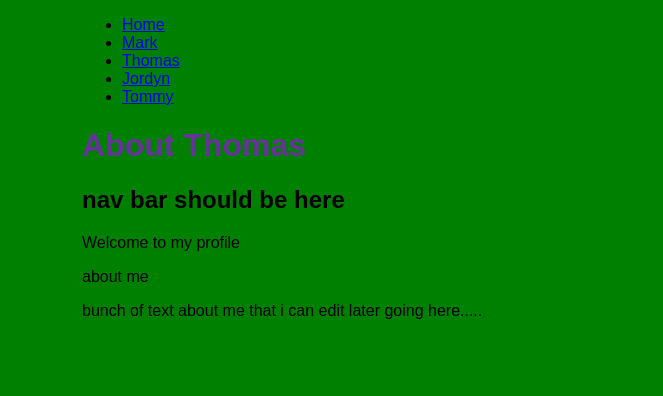
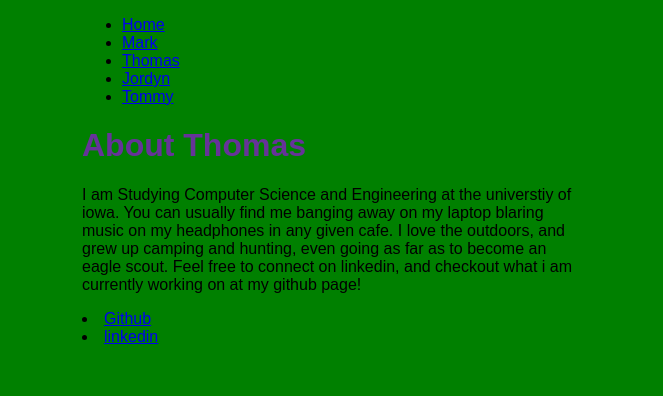
Before and after one commit to trbutler4/senior_design_lab3, a Gatsby site: page /thomas in a window 1280 px wide. Shown: the top 396 px of the page, without its empty margins (308-971 px from the left). Built offline with nearby package versions, Linux system fonts and the light colour scheme; Gatsby itself is replaced by a stand-in of ours.

Commit message:
updated my page

```diff
--- a/src/pages/thomas.js
+++ b/src/pages/thomas.js
@@ -3,6 +3,7 @@ import ImageSlider from '../components/ImageSlider';
 import { SliderData } from '../components/SliderData';
 import Layout from '../components/layout';
 import commentBox from 'commentbox.io'
+import { Link } from 'gatsby';
 
 // not sure what components are being us on home page
 // just designing page for now
@@ -11,13 +12,20 @@ const ThomasPage = () => {
         document.body.style.backgroundColor = "green",
         <Layout pageTitle="About Thomas">
             <div>
-                <h2>nav bar should be here</h2>
-                <p>Welcome to my profile </p>
                 <div>
-                    <p>about me</p>
-                    <p>bunch of text about me that i can edit later going here.....</p>
+                    <p>I am Studying Computer Science and Engineering at the universtiy of iowa. You can usually find me banging away on my laptop blaring music on my headphones in any given cafe.
+                        I love the outdoors, and grew up camping and hunting, even going as far as to become an eagle scout. Feel free
+                        to connect on linkedin, and checkout what i am currently working on at my github page!
+                    </p>
+                    <div className="links">
+                        <li><Link to="https://github.com/trbutler4">Github</Link></li>
+                        <li><Link to="https://www.linkedin.com/in/thomas-butler-1a435018b/">linkedin</Link></li>
+                    </div>
                     <ImageSlider slides={SliderData}/>
                 </div>
+
+
+
                 <div class="commentbox"></div>
                 <script src="https://unpkg.com/commentbox.io/dist/commentBox.min.js"></script>
                 <script>commentBox('5705371448508416-proj')</script>
```
